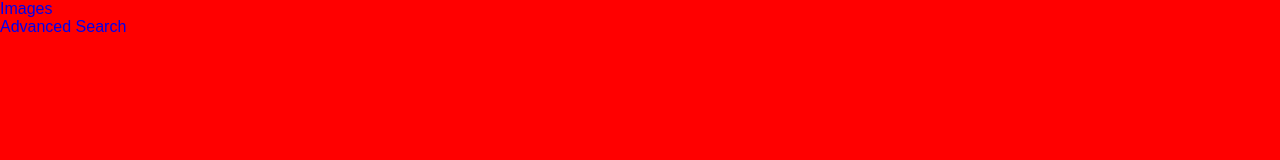
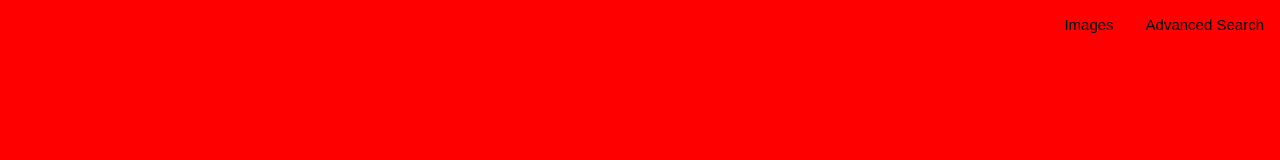
Before and after one commit to shadc1007/PROJECT-0-SEARCH, a plain HTML site: page index.html in a window 1280 px wide. Drawn offline with Linux system fonts and the light colour scheme.

Commit message:
added google heading

```diff
--- a/style.css
+++ b/style.css
@@ -3,8 +3,25 @@
     padding: 0;
     text-decoration: none;
     box-sizing: border-box;
+    list-style: none;
 }
 body {
     font-family: sans-serif;
     background-color: red;
 }
+.main-container {
+    display: flex;
+    font-size: 15px;
+}
+.header {
+    position: absolute;
+    right: 0;
+}
+.header ul {
+    display: flex;
+}
+.header li a {
+    color: black;
+    padding: 1rem;
+    display: block;
+}
```
